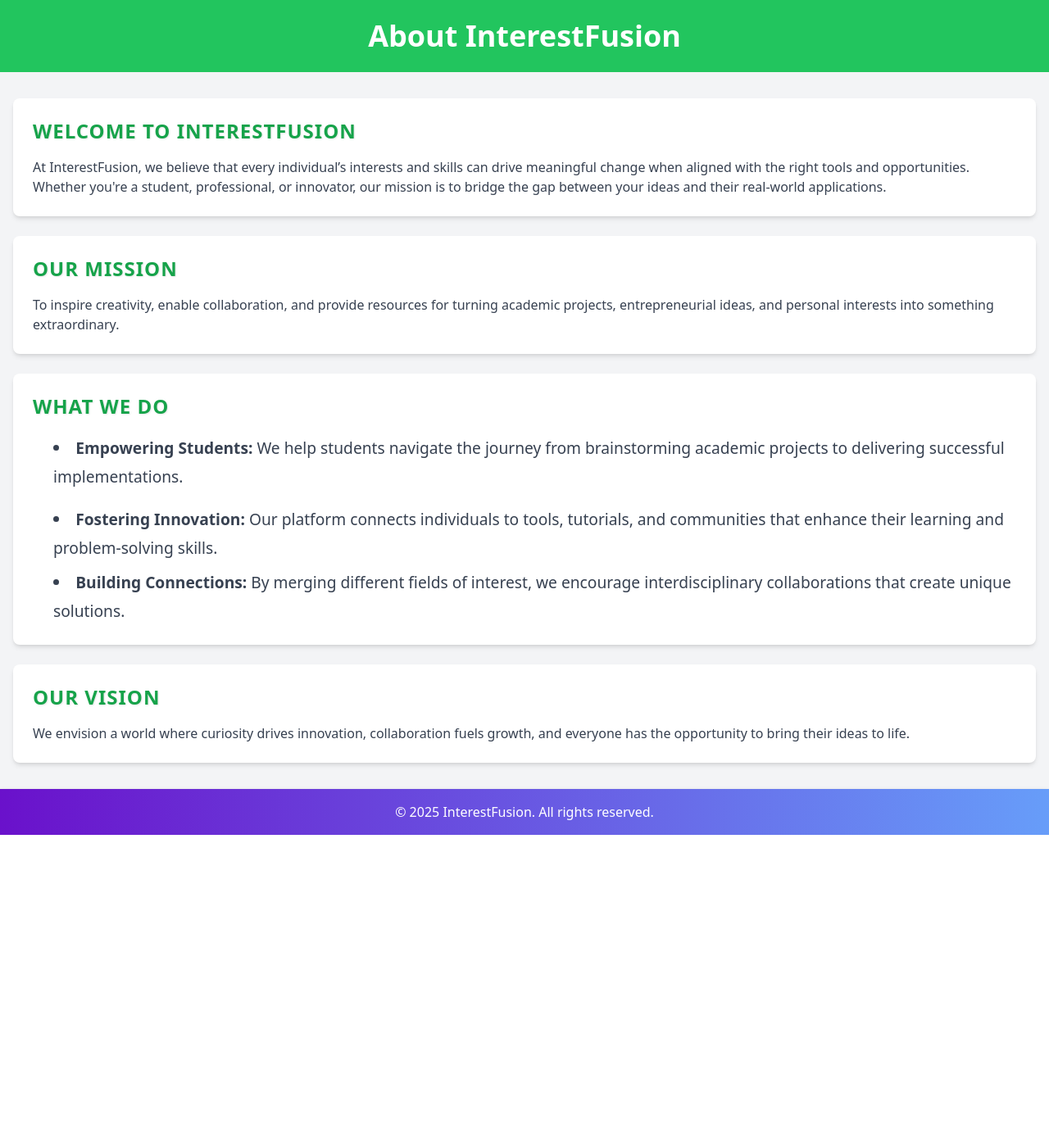
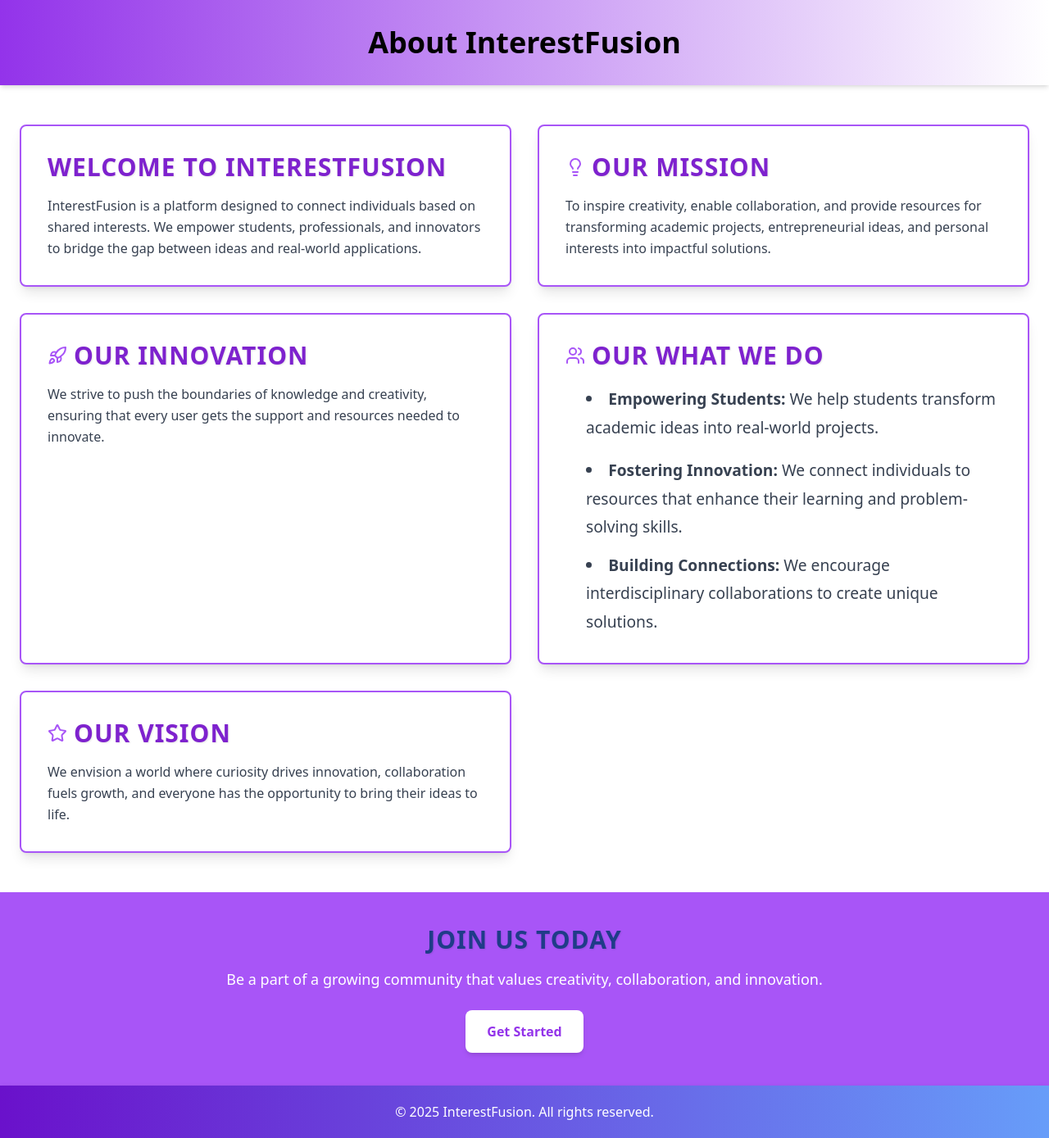
Before and after one commit to tarun824/HackThisFall_InterestFusion, a React (Vite) app in the folder frontend/: page /about in a window 1280 px wide. Shown: the whole page at 82% size. Before the commit the page ends 1019 px from the top, so only its background shows below. Built offline with nearby package versions, Linux system fonts and the light colour scheme.

Commit message:
enhace the about page

```diff
--- a/frontend/src/components/About.jsx
+++ b/frontend/src/components/About.jsx
@@ -1,74 +1,83 @@
 import React from "react";
+import { motion } from "framer-motion";
+import { Users, Lightbulb, Rocket, Star } from "lucide-react";
 
 const About = () => {
   return (
-    <div className="bg-gray-100 min-h-screen flex flex-col">
+    <div className="bg-white min-h-screen flex flex-col">
       {/* Header */}
-      <header className="bg-green-500 text-white py-6 text-center">
-        <h1 className="text-4xl font-bold">About InterestFusion</h1>
+      <header className="bg-gradient-to-r from-purple-600 to-white text-white py-8 text-center shadow-md">
+        <motion.h1
+          className="text-4xl font-bold text-black"
+          initial={{ opacity: 0, y: -20 }}
+          animate={{ opacity: 1, y: 0 }}
+          transition={{ duration: 0.5 }}
+        >
+          About InterestFusion
+        </motion.h1>
       </header>
 
       {/* Main Content */}
-      <main className="flex-grow container mx-auto px-4 py-8">
-        {/* Welcome Section */}
-        <section className="bg-white rounded-lg shadow-md p-6 mb-6">
-          <h2 className="text-2xl font-bold text-green-600 mb-4">
-            Welcome to InterestFusion
-          </h2>
-          <p className="text-gray-700">
-            At InterestFusion, we believe that every individual’s interests and
-            skills can drive meaningful change when aligned with the right
-            tools and opportunities. Whether you're a student, professional, or
-            innovator, our mission is to bridge the gap between your ideas and
-            their real-world applications.
-          </p>
-        </section>
-
-        {/* Mission Section */}
-        <section className="bg-white rounded-lg shadow-md p-6 mb-6">
-          <h2 className="text-2xl font-bold text-green-600 mb-4">Our Mission</h2>
-          <p className="text-gray-700">
-            To inspire creativity, enable collaboration, and provide resources
-            for turning academic projects, entrepreneurial ideas, and personal
-            interests into something extraordinary.
-          </p>
-        </section>
-
-        {/* What We Do Section */}
-        <section className="bg-white rounded-lg shadow-md p-6 mb-6">
-          <h2 className="text-2xl font-bold text-green-600 mb-4">What We Do</h2>
-          <ul className="list-disc list-inside text-gray-700 space-y-2">
-            <li>
-              <strong>Empowering Students:</strong> We help students navigate
-              the journey from brainstorming academic projects to delivering
-              successful implementations.
-            </li>
-            <li>
-              <strong>Fostering Innovation:</strong> Our platform connects
-              individuals to tools, tutorials, and communities that enhance
-              their learning and problem-solving skills.
-            </li>
-            <li>
-              <strong>Building Connections:</strong> By merging different fields
-              of interest, we encourage interdisciplinary collaborations that
-              create unique solutions.
-            </li>
-          </ul>
-        </section>
-
-        {/* Vision Section */}
-        <section className="bg-white rounded-lg shadow-md p-6">
-          <h2 className="text-2xl font-bold text-green-600 mb-4">Our Vision</h2>
-          <p className="text-gray-700">
-            We envision a world where curiosity drives innovation, collaboration
-            fuels growth, and everyone has the opportunity to bring their ideas
-            to life.
-          </p>
-        </section>
+      <main className="flex-grow container mx-auto px-6 py-12 grid grid-cols-1 md:grid-cols-2 gap-8">
+        {["Welcome", "Mission", "Innovation", "What We Do", "Vision"].map((title, index) => (
+          <motion.section
+            key={title}
+            className="bg-white rounded-lg shadow-lg p-8 border-2 border-purple-500 opacity-0 hover:opacity-100 hover:bg-purple-50 transition-colors duration-300"
+            initial={{ opacity: 0, y: 20 }}
+            animate={{ opacity: 1, y: 0 }}
+            transition={{ duration: 0.5 + index * 0.1 }}
+            whileHover={{ scale: 1.05, transition: { duration: 0.3 } }}
+          >
+            <h2 className="text-3xl font-bold text-purple-700 mb-4 flex items-center gap-2">
+              {title === "Mission" && <Lightbulb className="text-purple-500" />}
+              {title === "Innovation" && <Rocket className="text-purple-500" />}
+              {title === "What We Do" && <Users className="text-purple-500" />}
+              {title === "Vision" && <Star className="text-purple-500" />}
+              {title === "Welcome" ? "Welcome to InterestFusion" : `Our ${title}`}
+            </h2>
+            <p className="text-gray-700 leading-relaxed">
+              {title === "Welcome" &&
+                "InterestFusion is a platform designed to connect individuals based on shared interests. We empower students, professionals, and innovators to bridge the gap between ideas and real-world applications."}
+              {title === "Mission" &&
+                "To inspire creativity, enable collaboration, and provide resources for transforming academic projects, entrepreneurial ideas, and personal interests into impactful solutions."}
+              {title === "Innovation" &&
+                "We strive to push the boundaries of knowledge and creativity, ensuring that every user gets the support and resources needed to innovate."}
+              {title === "What We Do" && (
+                <ul className="list-disc list-inside text-gray-700 space-y-3">
+                  <li><strong>Empowering Students:</strong> We help students transform academic ideas into real-world projects.</li>
+                  <li><strong>Fostering Innovation:</strong> We connect individuals to resources that enhance their learning and problem-solving skills.</li>
+                  <li><strong>Building Connections:</strong> We encourage interdisciplinary collaborations to create unique solutions.</li>
+                </ul>
+              )}
+              {title === "Vision" &&
+                "We envision a world where curiosity drives innovation, collaboration fuels growth, and everyone has the opportunity to bring their ideas to life."}
+            </p>
+          </motion.section>
+        ))}
       </main>
 
+      {/* Call to Action */}
+      <motion.section
+        className="bg-purple-500 text-white text-center py-10 px-6"
+        initial={{ opacity: 0 }}
+        animate={{ opacity: 1 }}
+        transition={{ duration: 1 }}
+      >
+        <h2 className="text-3xl font-bold mb-4">Join Us Today</h2>
+        <p className="text-lg mb-6">
+          Be a part of a growing community that values creativity, collaboration, and innovation.
+        </p>
+        <motion.button
+          className="bg-white text-purple-600 font-bold py-3 px-6 rounded-lg shadow-md border-2 border-transparent hover:border-purple-500 hover:bg-purple-100 transition-colors duration-300"
+          whileHover={{ scale: 1.1 }}
+          transition={{ duration: 0.3 }}
+        >
+          Get Started
+        </motion.button>
+      </motion.section>
+
       {/* Footer */}
-      <footer className="bg-gray-800 text-white text-center py-4">
+      <footer className="bg-black text-white text-center py-5">
         &copy; 2025 InterestFusion. All rights reserved.
       </footer>
     </div>
```
